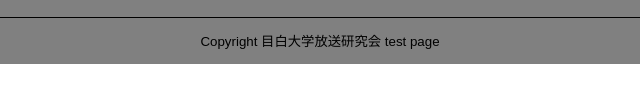
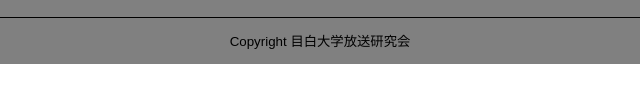
Before and after one commit to poisonbread/MBS_Web, a plain HTML site: page index.html in a window 1280 px wide. Shown: the part 662-764 px from the top of the page, 320-960 px from the left. Drawn offline with Linux system fonts and the light colour scheme.

Commit message:
MBS_Web update
Changed html

```diff
--- a/index.html
+++ b/index.html
@@ -120,7 +120,7 @@
             </div>
             <div class="underline"></div>
             <div class="Copyright">
-                <small>Copyright 目白大学放送研究会 test page</small>
+                <small>Copyright 目白大学放送研究会</small>
             </div>
         </footer>
     </div>
```
